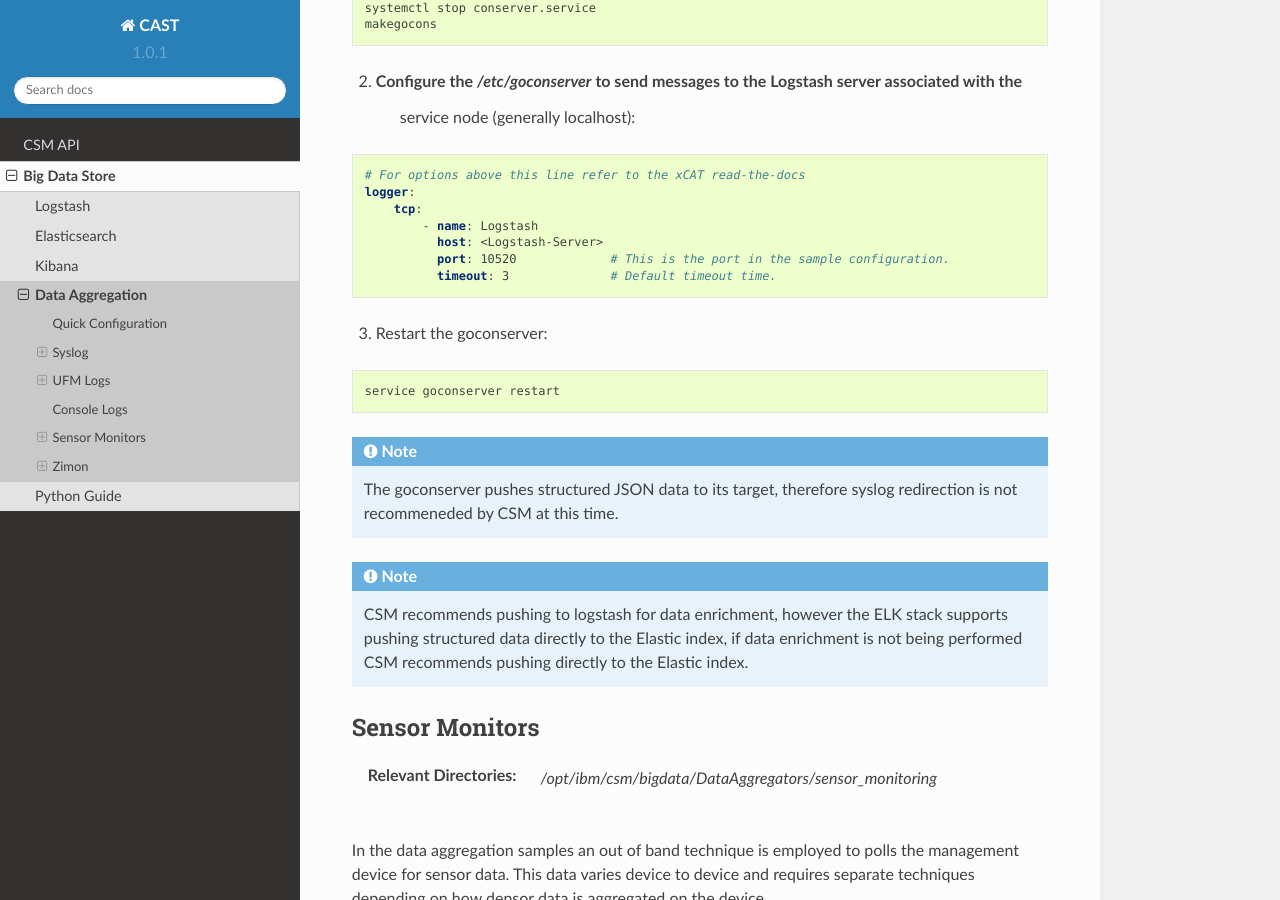
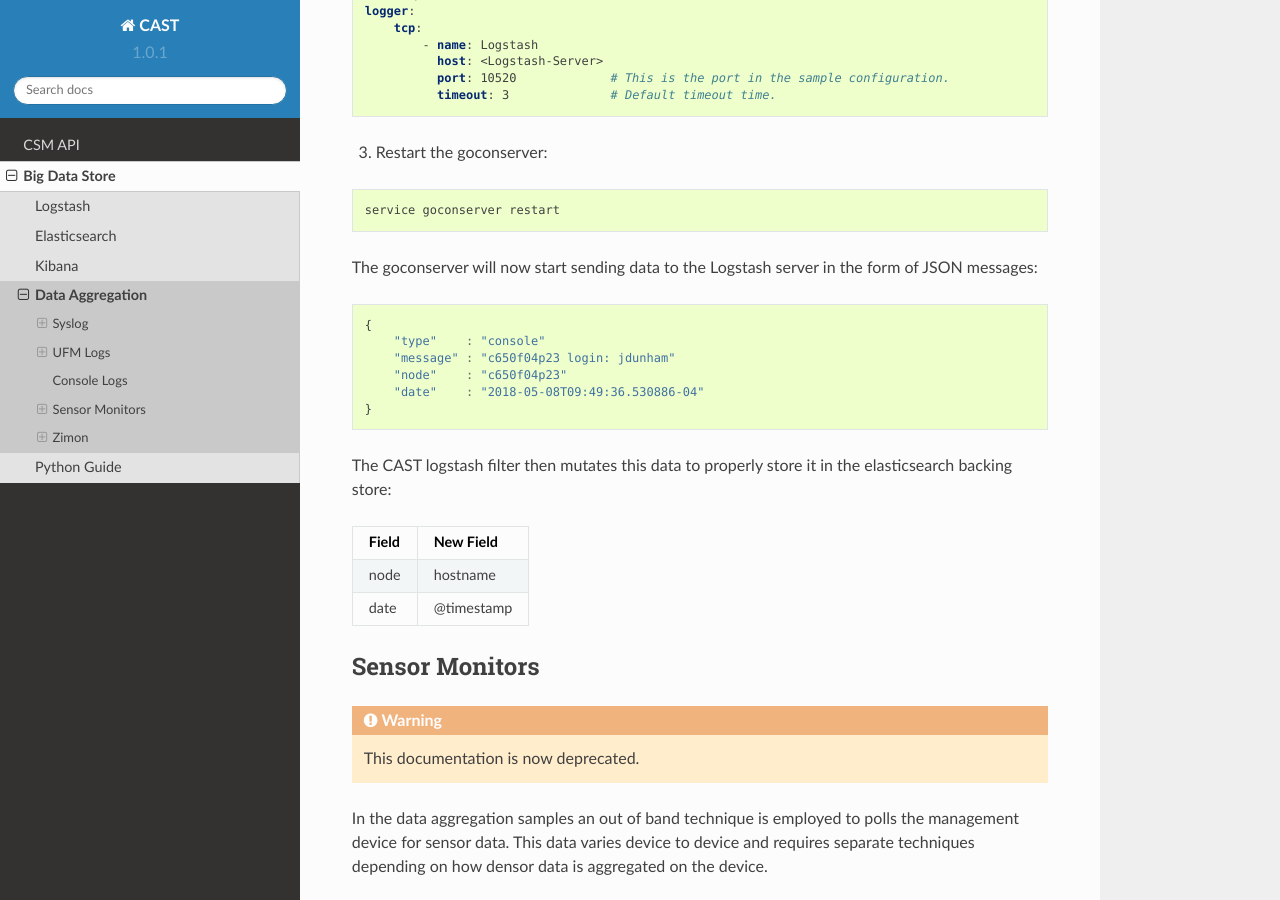
Before and after one commit to IBM/CAST, a Sphinx documentation site: the page built from docs/source/cast-big-data/data-aggregators.rst, in a window 1280 px wide and 900 px high, scrolled down 5173 px. Built offline with Sphinx 7.4.7 and the Read the Docs theme 2.0.0, drawn with Linux system fonts in a browser that asks for light colours; some of the changed text lies outside the part shown.

Commit message:
Wrote first pass goconserver documentation and added condition to the logstash configuration file.

```diff
--- a/docs/source/cast-big-data/data-aggregators.rst
+++ b/docs/source/cast-big-data/data-aggregators.rst
@@ -9,9 +9,6 @@ Elasticsearch.
 
 .. contents::
    :local:
-
-Quick Configuration
--------------------
 
 .. _SyslogDataAgg:
 
@@ -225,20 +224,32 @@ the xCAT read the docs.
 
     service goconserver restart
 
-.. note:: The goconserver pushes structured JSON data to its target, therefore syslog redirection
-    is not recommeneded by CSM at this time.
+The goconserver will now start sending data to the Logstash server in the form of JSON messages:
 
-.. note:: CSM recommends pushing to logstash for data enrichment, however the ELK stack supports
-    pushing structured data directly to the Elastic index, if data enrichment is not being performed
-    CSM recommends pushing directly to the Elastic index.
+.. code-block:: javascript
 
-.. _xCat-GoConserver: http://xcat-docs.readthedocs.io/en/stable/advanced/goconserver/
+    {
+        "type"    : "console"
+        "message" : "c650f04p23 login: jdunham"
+        "node"    : "c650f04p23"
+        "date"    : "2018-05-08T09:49:36.530886-04"
+    }
+
+The CAST logstash filter then mutates this data to properly store it in the elasticsearch backing
+store:
+
++--------+------------+
+| Field  | New Field  |
++========+============+
+| node   | hostname   |
++--------+------------+
+| date   | @timestamp |
++--------+------------+
 
 Sensor Monitors
 ---------------
 
-:Relevant Directories:
-    | `/opt/ibm/csm/bigdata/DataAggregators/sensor_monitoring`
+.. warning:: This documentation is now deprecated.
 
 In the data aggregation samples an out of band technique is employed to polls the
 management device for sensor data. This data varies device to device and requires separate techniques depending on how densor data is aggregated on the device.
```
Also changed, not shown: other parts of docs/source/cast-big-data/data-aggregators.rst (+8 -2 lines), docs/source/cast-big-data/elasticsearch.rst (+28 -2 lines), 1 other file.
